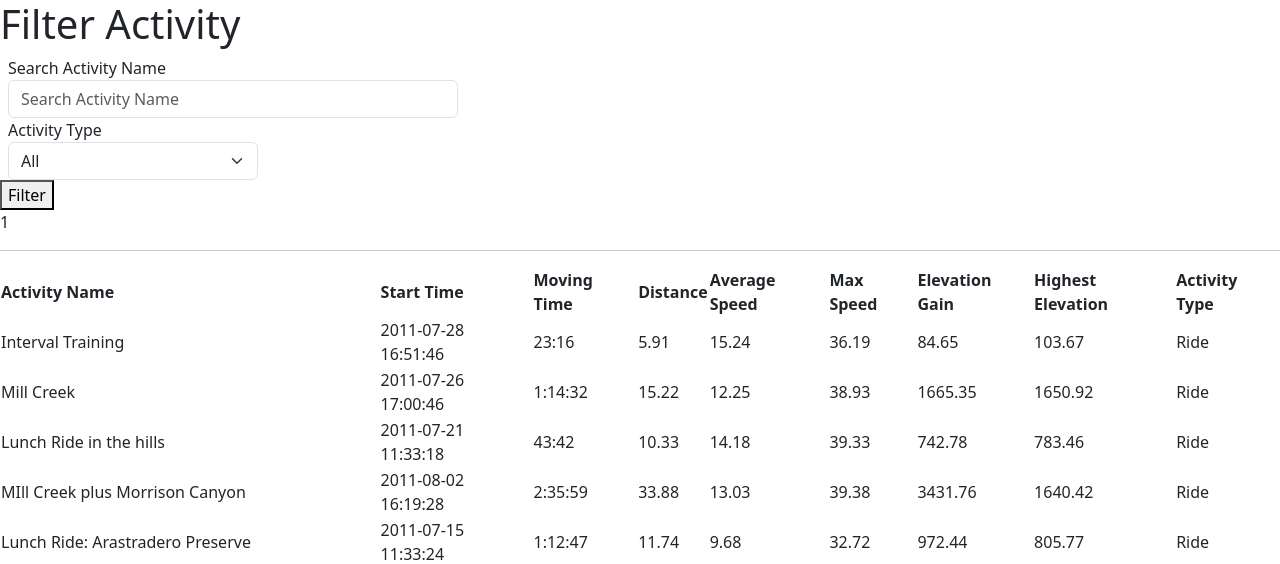
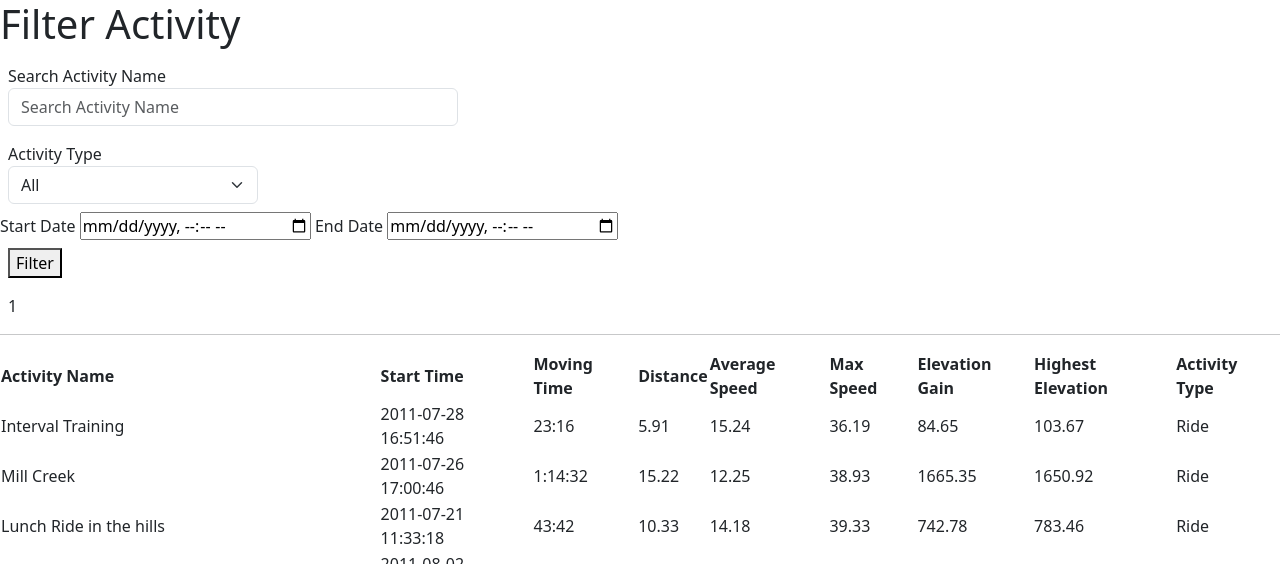
Before and after one commit to KColagiovanni/Strava_Activity, a Flask app: template templates/filter_activities.html in a window 1280 px wide. Shown: the top 564 px of the page. Run offline with Flask 3, Linux system fonts and the light colour scheme; the template is opened without the code that fills it: values that come from a table or form of the project are taken from there, most other values are stand-ins (such as "Sample title", 1, 10 or a date in 2020).

Commit message:
Got the text search working so it will check if any of the activity types containing the entered word and not exact matches only. Added the to and from date pickers to the html page only and no functionality yet. Added a button on the index.html page to navigate to the activities page.

```diff
--- a/app.py
+++ b/app.py
@@ -50,21 +50,28 @@ def activity():
     print(f"activity_name_search is: {request.form.get('activity_search')}")
     print(f"request.form.get('dropdown-menu') is: {request.form.get('options')}")
 
+    # When the form is submitted
     if request.method == 'POST':
         # activity_name_search = request.form.get('activity_search') or None
-        text_search = request.form.get('activity_search') or None
+        text_search = request.form.get('activity_search') or ''
         selected_activity_type = request.form.get('options')
-
 
         print(f'selected_activity_type is: {selected_activity_type}')
 
         filters = {}
-        # if activity_name_search:
-        #     filters['activity_name'] = activity_name_search
         if selected_activity_type != 'All':
             filters['activity_type'] = selected_activity_type
 
-        query_string = Activity.query.filter_by(**filters).filter(ilike_op(Activity.activity_name, f'{text_search}')).order_by(Activity.start_time.desc())
+
+        query_string = (
+            Activity
+            .query
+            .filter_by(**filters)
+            .filter(ilike_op(Activity.activity_name, f'%{text_search}%'))
+            .order_by(Activity.start_time
+            .desc())
+        )
+        # query_string = Activity.query.filter(ilike_op(Activity.activity_name, f'%{text_search}%')).order_by(Activity.start_time.desc())
         # query_string = Activity.query.filter_by(**filters).order_by(Activity.start_time.desc())
 
         # activities = Activity.query.filter_by(**filters).filter(Activity.activity_name.ilike(f'{text_search}')).order_by(Activity.start_time.desc()).all()
@@ -75,6 +82,23 @@ def activity():
             num_of_activities_string = f'Showing {num_of_activities} Activity'
         else:
             num_of_activities_string = f'Showing {num_of_activities} Activities'
+
+    # When the page loads
+    if request.method == 'GET':
+
+        query_string = Activity.query.order_by(Activity.start_time.desc())
+        # query_string = Activity.query.filter(ilike_op(Activity.activity_name, f'%{text_search}%')).order_by(Activity.start_time.desc())
+        # query_string = Activity.query.filter_by(**filters).order_by(Activity.start_time.desc())
+
+        # activities = Activity.query.filter_by(**filters).filter(Activity.activity_name.ilike(f'{text_search}')).order_by(Activity.start_time.desc()).all()
+        activities = query_string.all()
+        num_of_activities = query_string.count()
+
+        if num_of_activities == 1:
+            num_of_activities_string = f'Showing {num_of_activities} Activity'
+        else:
+            num_of_activities_string = f'Showing {num_of_activities} Activities'
+
 
     # Group the activity types and create a list of each activity type to be used to populate the dropdown menu options.
     activity_type_categories = Activity.query.with_entities(Activity.activity_type).group_by(Activity.activity_type).all()
--- a/templates/filter_activities.html
+++ b/templates/filter_activities.html
@@ -8,22 +8,56 @@
 <h1>Filter Activity</h1>
     <div class="dropdown">
         <form method="POST">
-            <label for="activity_name_search" class="ms-2">Search Activity Name</label>
-            <input type="text" name="activity_search" class="form-control ms-2" style="width:450px" placeholder="Search Activity Name" id="activity_name_search"></input>
-            <label for="dropdown-menu" class="ms-2">Activity Type</label>
-            <select name="options" id="dropdown-menu" class="form-select ms-2" style="width:250px" onchange="getDropdownValue()">
-<!--            <select name="options" id="dropdown-menu" class="form-select ms-2" style="width:250px" onchange="getDropdownValue(); this.form.submit()">-->
 
-                <!-- Add the "All" option to the dropdown box -->
+            <!-- Activity Name Text Search -->
+            <label for="activity_name_search"
+                   class="ms-2 mt-2">Search Activity Name
+            </label>
+            <input type="text"
+                   name="activity_search"
+                   class="form-control ms-2 mb-2"
+                   style="width:450px"
+                   placeholder="Search Activity Name"
+                   id="activity_name_search">
+
+            <!-- Dropdown box to select Activity Type to display -->
+            <label for="dropdown-menu"
+                   class="ms-2 mt-2">Activity Type
+            </label>
+            <select name="options"
+                    id="dropdown-menu"
+                    class="form-select ms-2 mb-2"
+                    style="width:250px"
+                    onchange="getDropdownValue()">
+
+                <!-- Add the "All" option to the dropdown box to represent all activities-->
                 <option value="All">All</option>
 
-                <!-- Populate the dropdown box with the activity types -->
+                <!-- Populate the Activity Type dropdown box with the actual activity types included in the database -->
                 {% for type in activity_type_list %}
                     <option value="{{ type }}">{{ type }}</option>
                 {% endfor %}
+            </select>
 
-            </select>
-            <button type="submit">Filter</button>
+            <!-- Date picker to select activities after selected date -->
+            <label for="datetime_local_start"> Start Date
+                <input name="start-date"
+                        type="datetime-local"
+                        id="datetime_local_start"/>
+            </label>
+
+            <!-- Date picker to select activities after selected date -->
+            <label for="datetime_local_end"> End Date
+                <input name="end-date"
+                        type="datetime-local"
+                        id=datetime_local_end"/>
+            </label>
+
+            <br>
+            <!-- Submit the form -->
+            <button type="submit"
+                    class="ms-2 my-2">Filter
+            </button>
         </form>
 
     <!--        <button class="btn btn-secondary dropdown-toggle" type="button" data-bs-toggle="dropdown" aria-expanded="false" onchange="getDropdownValue()">-->
@@ -35,7 +69,7 @@
     <!--            {% endfor %}-->
     <!--        </ul>-->
 <!--        <div id="activity-type" class="ms-2 mb-2">Showing All Activities</div>-->
-        <div>{{ num_of_activities }}</div>
+        <div class="ms-2 my-2">{{ num_of_activities }}</div>
     </div>
     <hr>
     <table>
--- a/templates/index.html
+++ b/templates/index.html
@@ -3,6 +3,6 @@
 {% block head %}
 <h1>Strava Activity</h1>
 {% endblock %}
-
 {% block body %}
+  <button onclick="window.location.href = 'activity';">Show Activities</button>
 {% endblock %}
```
Also changed, not shown: To Do List.txt (+18 -5 lines).
